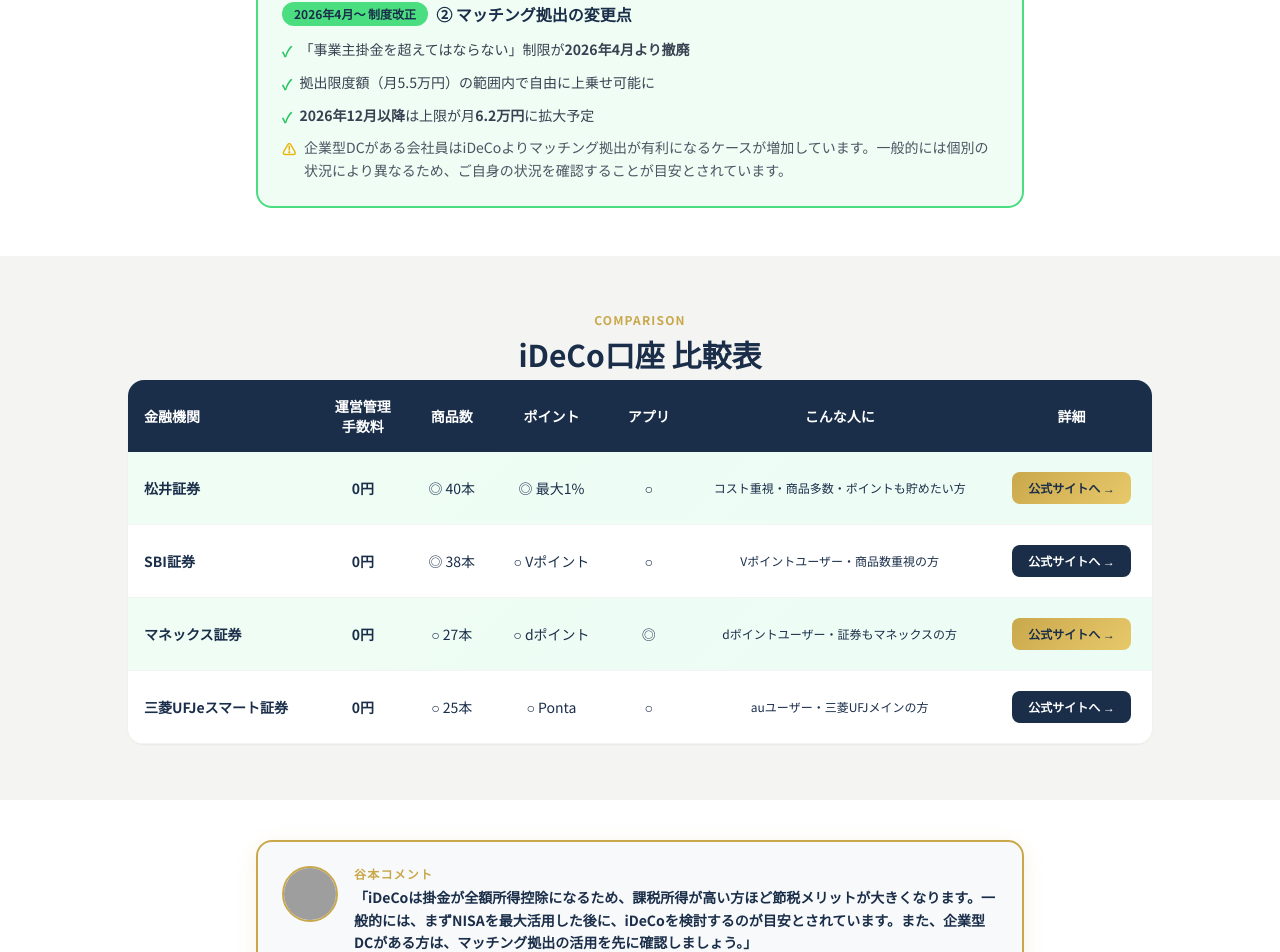
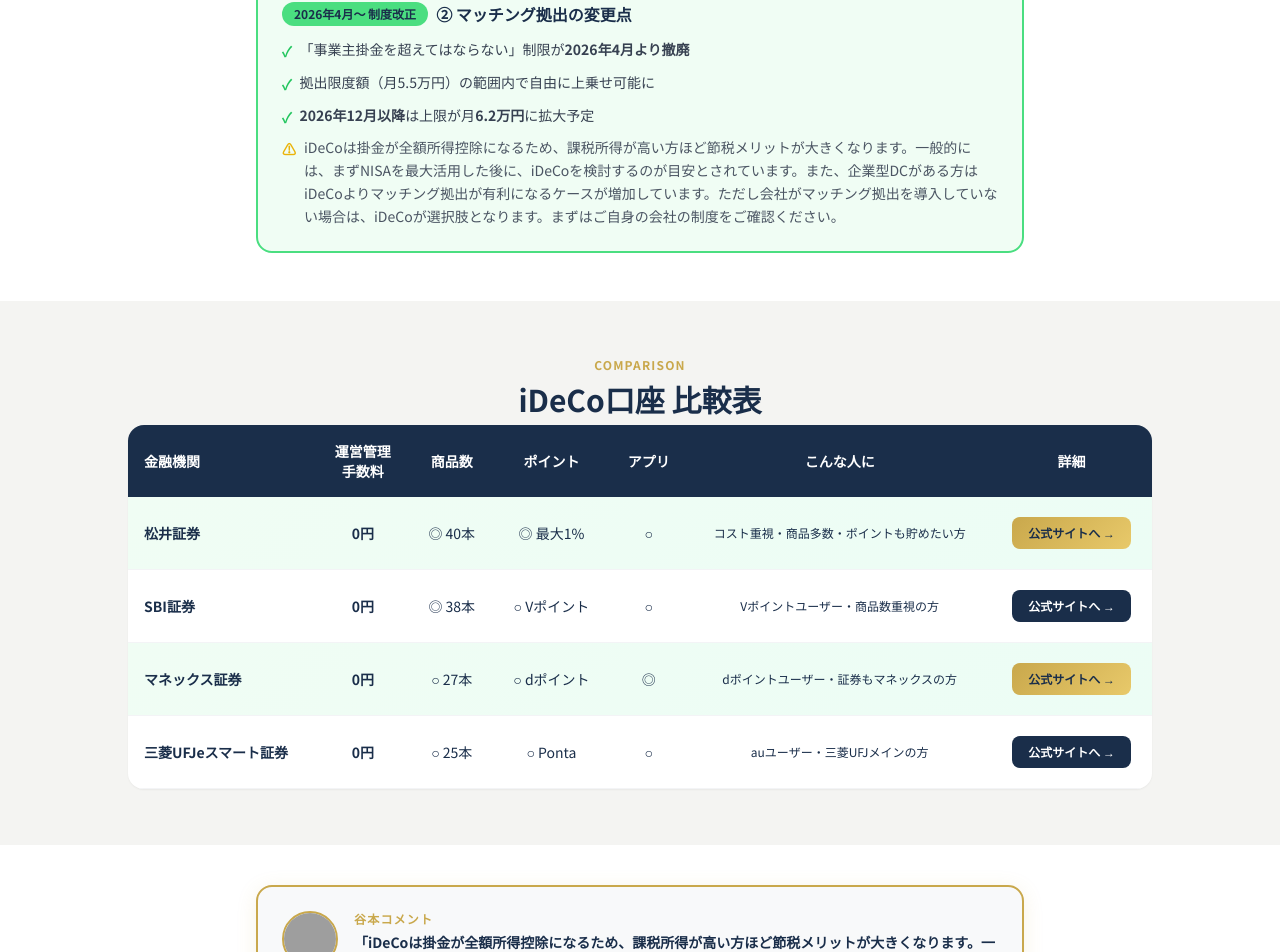
Before and after one commit to tanima3232-eng/bulltalk, a Next.js app: page /accounts/ideco in a window 1280 px wide. Shown: the part 788-1740 px from the top of the page. Built offline with nearby package versions, Linux system fonts and the light colour scheme; grey boxes are pictures that could not be loaded.

Commit message:
fix: iDeCoページの谷本コメント・マッチング拠出説明文を更新

```diff
--- a/app/accounts/ideco/page.tsx
+++ b/app/accounts/ideco/page.tsx
@@ -170,7 +170,7 @@ export default function IDeCoPage() {
                 </li>
                 <li className="flex items-start gap-2">
                   <span className="text-yellow-500 font-bold mt-0.5">⚠</span>
-                  <span className="text-gray-600">企業型DCがある会社員はiDeCoよりマッチング拠出が有利になるケースが増加しています。一般的には個別の状況により異なるため、ご自身の状況を確認することが目安とされています。</span>
+                  <span className="text-gray-600">iDeCoは掛金が全額所得控除になるため、課税所得が高い方ほど節税メリットが大きくなります。一般的には、まずNISAを最大活用した後に、iDeCoを検討するのが目安とされています。また、企業型DCがある方はiDeCoよりマッチング拠出が有利になるケースが増加しています。ただし会社がマッチング拠出を導入していない場合は、iDeCoが選択肢となります。まずはご自身の会社の制度をご確認ください。</span>
                 </li>
               </ul>
             </div>
@@ -311,7 +311,7 @@ export default function IDeCoPage() {
               <div>
                 <p className="text-gold text-xs font-bold uppercase tracking-widest mb-1">谷本コメント</p>
                 <p className="text-navy font-bold text-sm leading-relaxed">
-                  「iDeCoは掛金が全額所得控除になるため、課税所得が高い方ほど節税メリットが大きくなります。一般的には、まずNISAを最大活用した後に、iDeCoを検討するのが目安とされています。また、企業型DCがある方は、マッチング拠出の活用を先に確認しましょう。」
+                  「iDeCoは掛金が全額所得控除になるため、課税所得が高い方ほど節税メリットが大きくなります。一般的には、まずNISAを最大活用した後に、iDeCoを検討するのが目安とされています。また、企業型DCがある方はiDeCoよりマッチング拠出が有利になるケースが増加しています。ただし会社がマッチング拠出を導入していない場合は、iDeCoが選択肢となります。まずはご自身の会社の制度をご確認ください。」
                 </p>
                 <p className="text-gray-400 text-xs mt-2">元大手信託銀行12年・FP1級・CMA・宅建士</p>
               </div>
```
